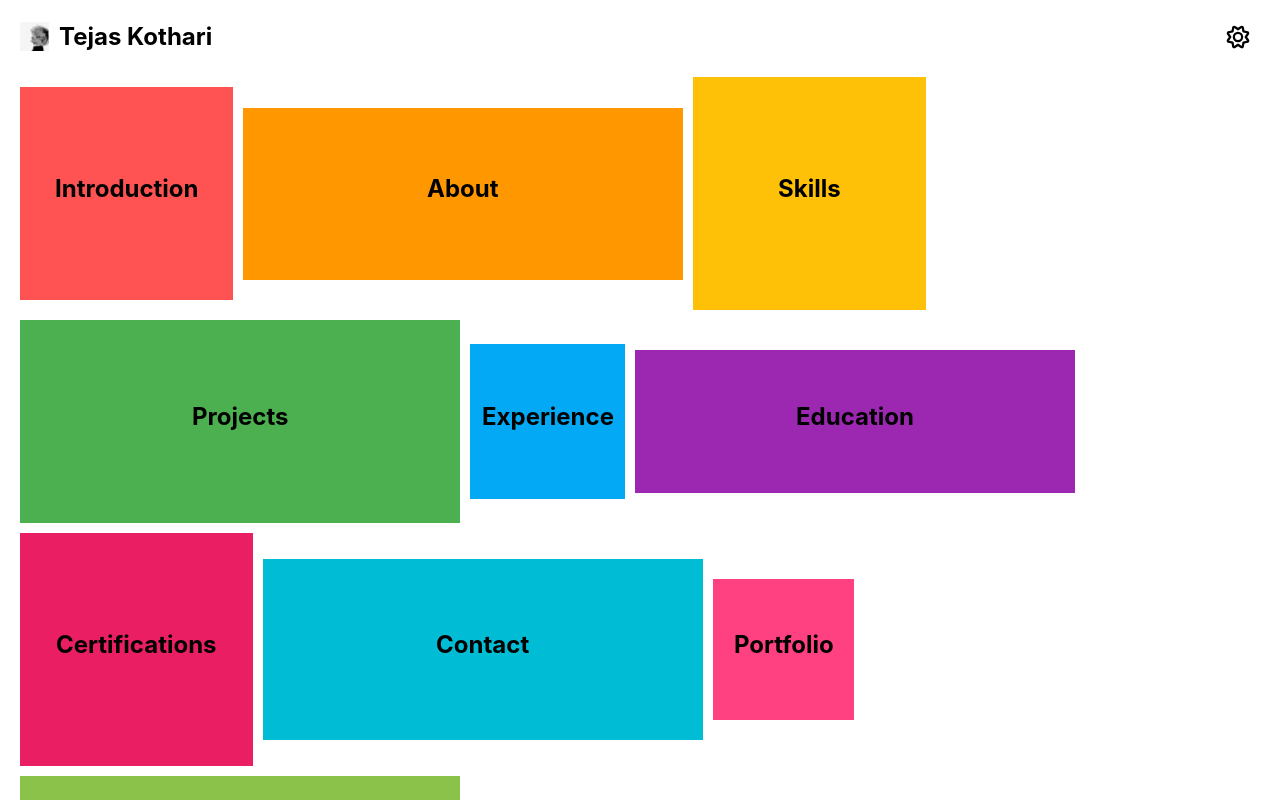
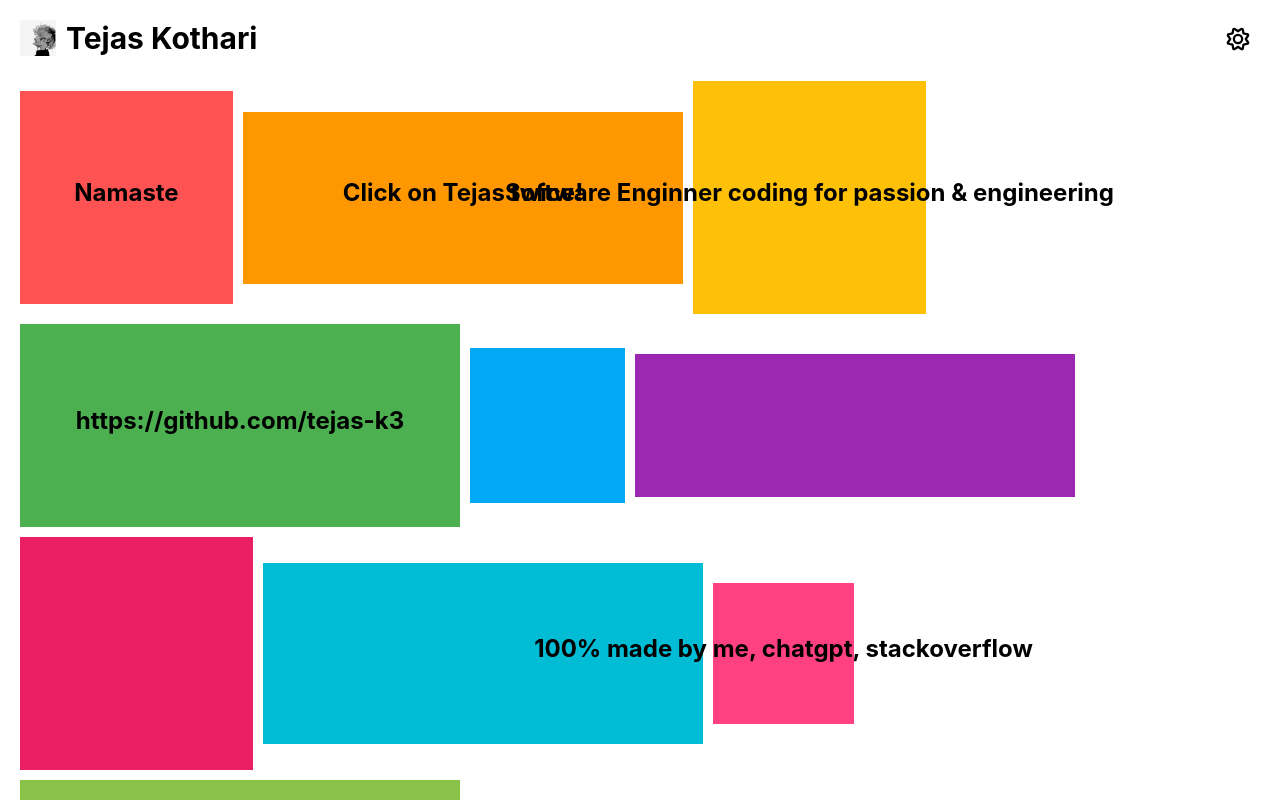
Before and after one commit to tejas-k3/tejas-kothari-portfolio, a React (Create React App) app: page / in a window 1280 px wide. Shown: the top 800 px of the page. Built offline with nearby package versions, Linux system fonts and the light colour scheme.

Commit message:
Fix for reverse text

```diff
--- a/package.json
+++ b/package.json
@@ -8,6 +8,7 @@
     "@testing-library/user-event": "^13.5.0",
     "react": "^18.2.0",
     "react-dom": "^18.2.0",
+    "react-icons": "^4.8.0",
     "react-scripts": "5.0.1",
     "web-vitals": "^2.1.4"
   },
--- a/src/App.css
+++ b/src/App.css
@@ -18,7 +18,7 @@
   display: flex;
   align-items: center;
   margin-bottom: 5px; /* Add margin-bottom for the desired gap */
-  font-size: 24px;
+  font-size: 30px;
   font-weight: bold;
 }
 
--- a/src/App.js
+++ b/src/App.js
@@ -4,7 +4,7 @@ import sunIcon from "./sun.svg";
 import moonIcon from "./moon.svg";
 import Tile from "./Tile";
 import data from "./data.json";
-import itachiImage from "./pfp.jpg"; // Import the image
+import itachiImage from "./pfp.jpg";
 
 const ThemeContext = createContext();
 
@@ -13,6 +13,7 @@ function App() {
   const titleRef = useRef(null);
   const [imageSize, setImageSize] = useState(0);
   const [areTilesVisible, setAreTilesVisible] = useState(true);
+  const [tileColors, setTileColors] = useState([]);
 
   useEffect(() => {
     if (titleRef.current) {
@@ -22,14 +23,8 @@ function App() {
   }, []);
 
   const handleTitleClick = () => {
-    setAreTilesVisible(false); // Hide the tiles
-    setTimeout(() => setAreTilesVisible(true), 600); // Show the tiles after 2 seconds
+    setAreTilesVisible(!areTilesVisible); // Toggle the visibility of tiles
   };
-
-  const toggleTheme = () => {
-    setIsDarkMode(!isDarkMode);
-  };
-
   const imageStyle = {
     height: `${imageSize}px`,
     width: `${imageSize}px`,
@@ -42,14 +37,18 @@ function App() {
         <header className="header">
           <div className="title">
             <img className="portrait" src={itachiImage} alt="Portrait" style={imageStyle} />
-            <span ref={titleRef} onClick={handleTitleClick}>Tejas Kothari</span>
+            <span ref={titleRef} onClick={handleTitleClick}>
+              Tejas Kothari
+            </span>
+            {/* Wrap Tejas Kothari in a span */}
           </div>
-          <button className="theme-toggle" onClick={toggleTheme}>
+          <button className="theme-toggle" onClick={() => setIsDarkMode(!isDarkMode)}>
             <img src={isDarkMode ? moonIcon : sunIcon} alt="Theme toggle" />
           </button>
         </header>
-        <div className={`tile-container ${areTilesVisible ? "" : "fade-out"}`}>
-          {data.tiles.map((tile, index) => (
+        <div className="tile-container">
+          {areTilesVisible &&
+            data.tiles.map((tile, index) => (
               <Tile
                 key={index}
                 tileName={tile.tileName}
--- a/src/Tile.css
+++ b/src/Tile.css
@@ -10,7 +10,9 @@
   height: var(--tile-height);
   cursor: pointer;
   transition: transform 0.3s ease;
-  perspective: 1000px; /* Add perspective for 3D transformation */
+  perspective: 1000px;
+  transform-style: preserve-3d;
+  text-align: center;
 }
 
 .tile-name {
@@ -18,9 +20,10 @@
   font-weight: bold;
   color: var(--text-color);
   margin-bottom: 10px;
-  transform: rotateY(
-    180deg
-  ); /* Add this property to ensure proper orientation */
+  overflow: hidden;
+  text-overflow: ellipsis;
+  white-space: nowrap;
+  transition: transform 0.3s ease;
 }
 
 .tile-content {
@@ -29,7 +32,16 @@
   white-space: nowrap;
   font-size: 18px;
   color: var(--text-color);
-  transform: rotateY(180deg);
+  transition: transform 0.3s ease;
+  display: -webkit-box;
+  -webkit-line-clamp: 4; /* Number of lines to show */
+  -webkit-box-orient: vertical;
+}
+
+.tile-content a {
+  display: inline-block;
+  text-decoration: none;
+  color: inherit;
 }
 
 .tile-container {
@@ -39,18 +51,36 @@
   align-content: flex-start;
   gap: 10px;
   opacity: 1;
-  transition: opacity 0.3s ease-in-out;
+  transition: opacity 0.5s;
+}
+
+.fallen-tiles {
+  position: absolute;
+  left: 0;
+  right: 0;
+  bottom: 0;
+  display: flex;
+  justify-content: center;
+  align-items: flex-end;
+  height: 100%;
+  opacity: 0;
+  transition: opacity 0.5s;
+}
+
+.fallen-tiles.fade-in {
+  opacity: 1;
 }
 
 .tile-container.fade-out {
   opacity: 0;
 }
+
 .tile.dark {
   color: white;
 }
 
 .tile.flipped {
-  transform: rotateY(180deg);
+  transform: rotateY(360deg);
 }
 
 .side {
@@ -65,7 +95,3 @@
 .front {
   z-index: 2;
 }
-
-.back {
-  transform: rotateY(180deg);
-}
--- a/src/Tile.js
+++ b/src/Tile.js
@@ -5,6 +5,7 @@ import { ThemeContext } from './App';
 const Tile = ({ tileName, content, isSquare, color }) => {
   const isDarkMode = useContext(ThemeContext);
   const [isFlipped, setIsFlipped] = useState(false);
+  const [tileColors, setTileColors] = useState([]);
 
   const tileStyle = {
     '--tile-color': color,
@@ -28,7 +29,20 @@ const Tile = ({ tileName, content, isSquare, color }) => {
   }
 
   const handleClick = () => {
-    setIsFlipped(!isFlipped);
+    if (tileName === "Color Shuffle") {
+      shuffleColors();
+    } else {
+      setIsFlipped(!isFlipped);
+    }
+  };
+
+  const shuffleColors = () => {
+    const shuffledColors = [...tileColors];
+    for (let i = shuffledColors.length - 1; i > 0; i--) {
+      const j = Math.floor(Math.random() * (i + 1));
+      [shuffledColors[i], shuffledColors[j]] = [shuffledColors[j], shuffledColors[i]];
+    }
+    setTileColors(shuffledColors);
   };
 
   const tileClass = `tile ${isFlipped ? 'flipped' : ''}`;
@@ -36,11 +50,14 @@ const Tile = ({ tileName, content, isSquare, color }) => {
   return (
     <div className={tileClass} style={tileStyle} onClick={handleClick}>
       <div className="tile-content">
-        {isFlipped ? content : <div className="tile-name">{tileName}</div>}
+        {isFlipped ? (
+          <div className="tile-name">{tileName}</div>
+        ) : (
+          <div className="tile-name">{content}</div>
+        )}
       </div>
     </div>
   );
 };
 
-
 export default Tile;
--- a/src/data.json
+++ b/src/data.json
@@ -1,26 +1,26 @@
 {
   "tiles": [
     {
-      "tileName": "Introduction",
-      "content": "Hi, I am Tejas",
+      "tileName": "Welcome!",
+      "content": "Namaste",
       "isSquare": true,
       "color": "#FF5252"
     },
     {
-      "tileName": "About",
-      "content": "FFFFFF",
+      "tileName": "Click me!",
+      "content": "Click on Tejas twice!",
       "isSquare": false,
       "color": "#FF9800"
     },
     {
-      "tileName": "Skills",
-      "content": "",
+      "tileName": "Introduction",
+      "content": "Software Enginner coding for passion & engineering",
       "isSquare": true,
       "color": "#FFC107"
     },
     {
-      "tileName": "Projects",
-      "content": "",
+      "tileName": "Github",
+      "content": "https://github.com/tejas-k3",
       "isSquare": false,
       "color": "#4CAF50"
     },
@@ -37,7 +37,7 @@
       "color": "#9C27B0"
     },
     {
-      "tileName": "Certifications",
+      "tileName": "Color Shuffle",
       "content": "",
       "isSquare": true,
       "color": "#E91E63"
@@ -49,8 +49,8 @@
       "color": "#00BCD4"
     },
     {
-      "tileName": "Portfolio",
-      "content": "",
+      "tileName": "About this site!",
+      "content": "100% made by me, chatgpt, stackoverflow",
       "isSquare": true,
       "color": "#FF4081"
     },
```
Also changed, not shown: 1 other file (tests, documents, lock files or other folders). Lines whose indentation alone changed are shown as unchanged.
